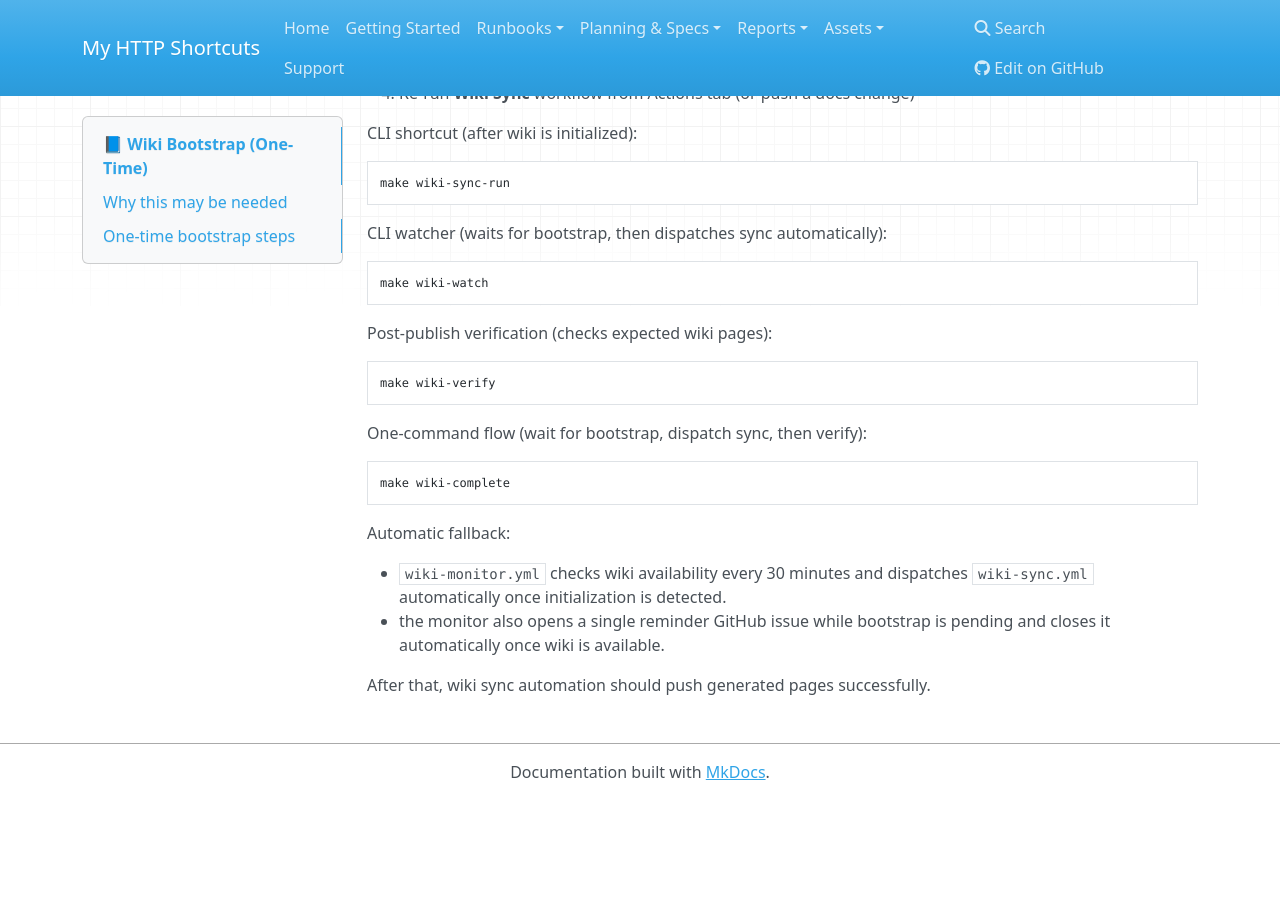
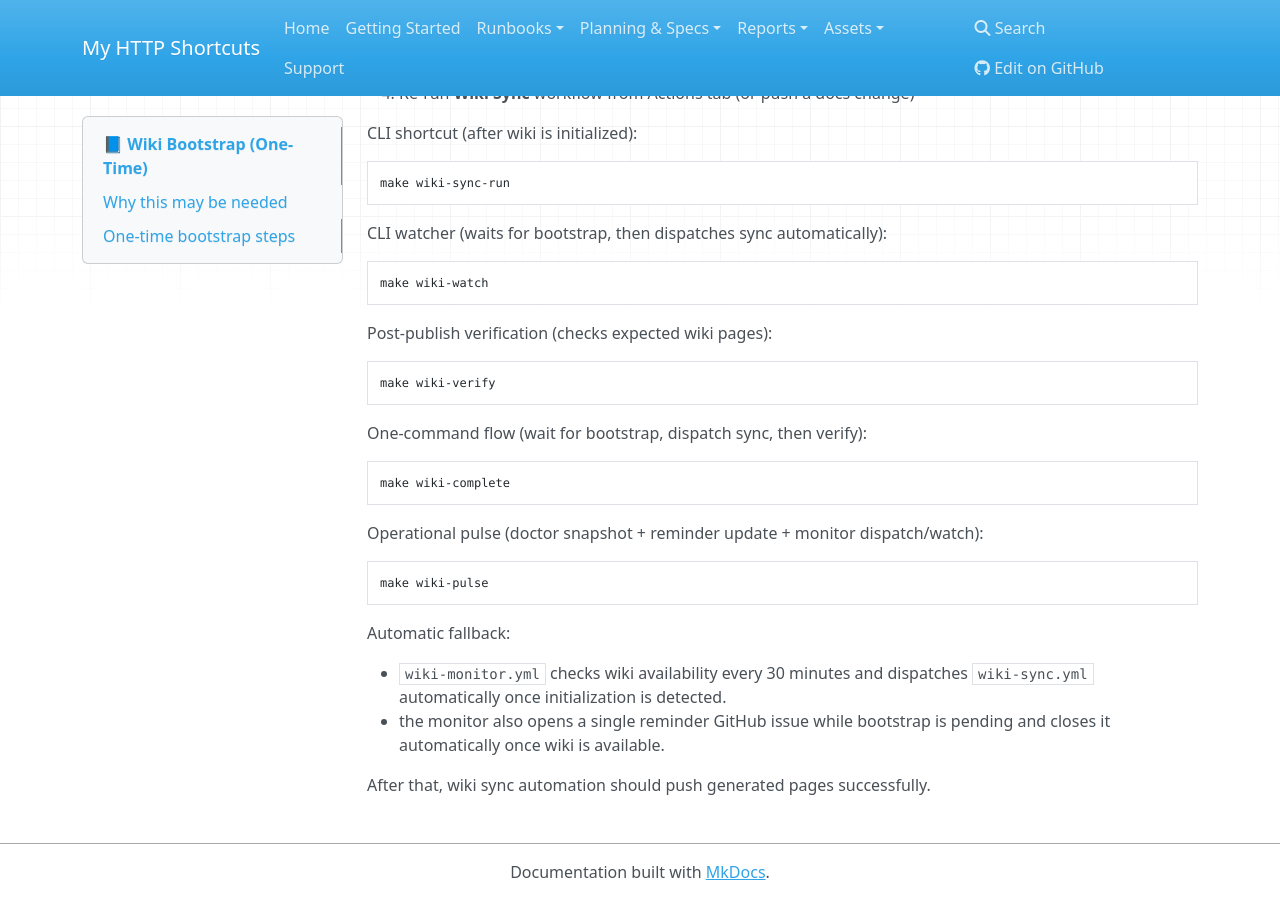
Before and after one commit to dmoliveira/my_http_shortcuts, an MkDocs documentation site: the page built from docs/runbooks/wiki-bootstrap.md, in a window 1280 px wide and 900 px high, scrolled down 782 px. Built offline with MkDocs 1.6.1, drawn with Linux system fonts in a browser that asks for light colours; nearby versions of some CDN libraries; before the commit the page ends 1582 px from its top, so only the background shows below that.

Commit message:
document wiki-pulse operational workflow

````diff
--- a/docs/runbooks/wiki-bootstrap.md
+++ b/docs/runbooks/wiki-bootstrap.md
@@ -61,6 +61,12 @@ One-command flow (wait for bootstrap, dispatch sync, then verify):
 make wiki-complete
 ```
 
+Operational pulse (doctor snapshot + reminder update + monitor dispatch/watch):
+
+```bash
+make wiki-pulse
+```
+
 Automatic fallback:
 
 - `wiki-monitor.yml` checks wiki availability every 30 minutes and dispatches `wiki-sync.yml` automatically once initialization is detected.
````
Also changed, not shown: README.md (+1 -0 lines), docs/index.md (+1 -0 lines).
